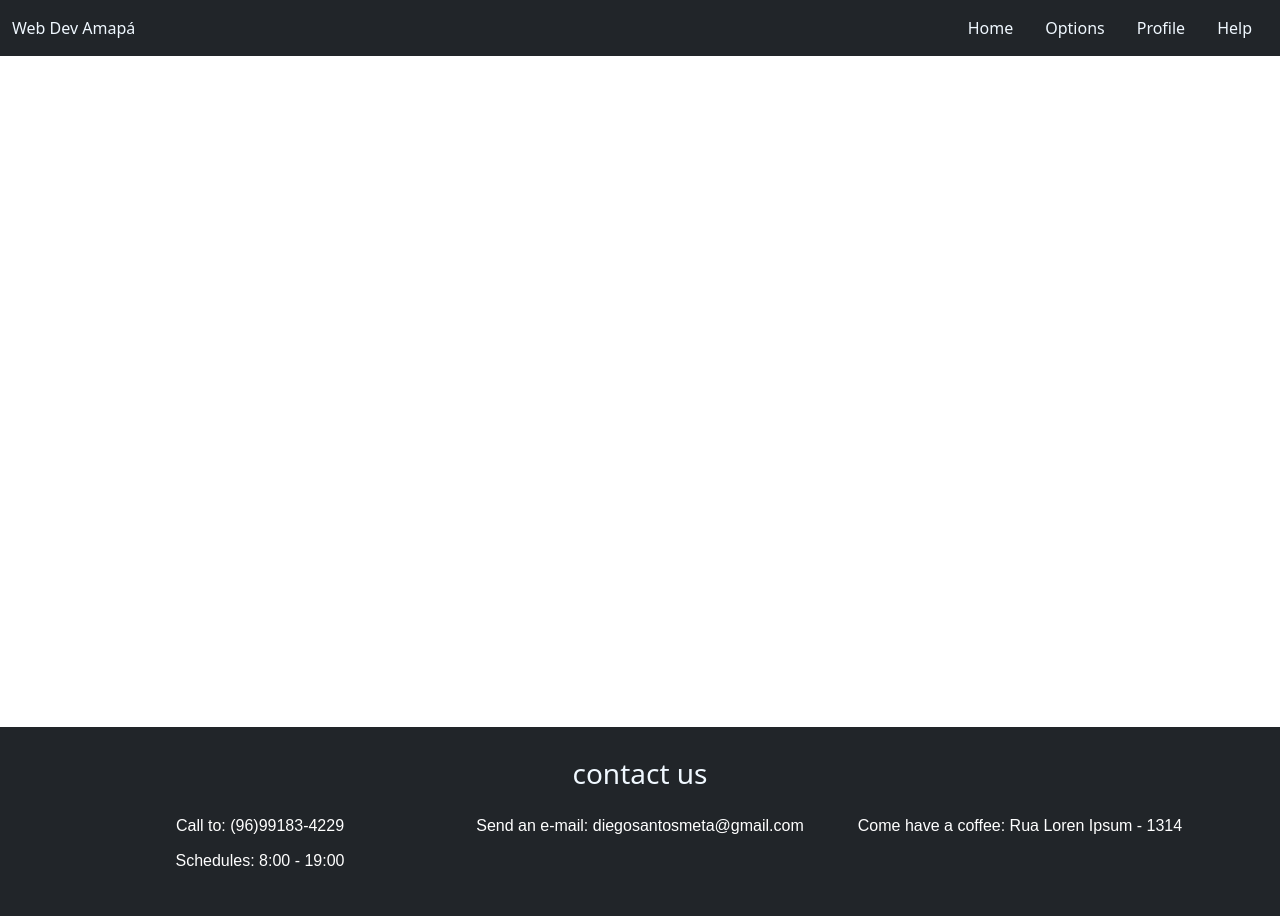
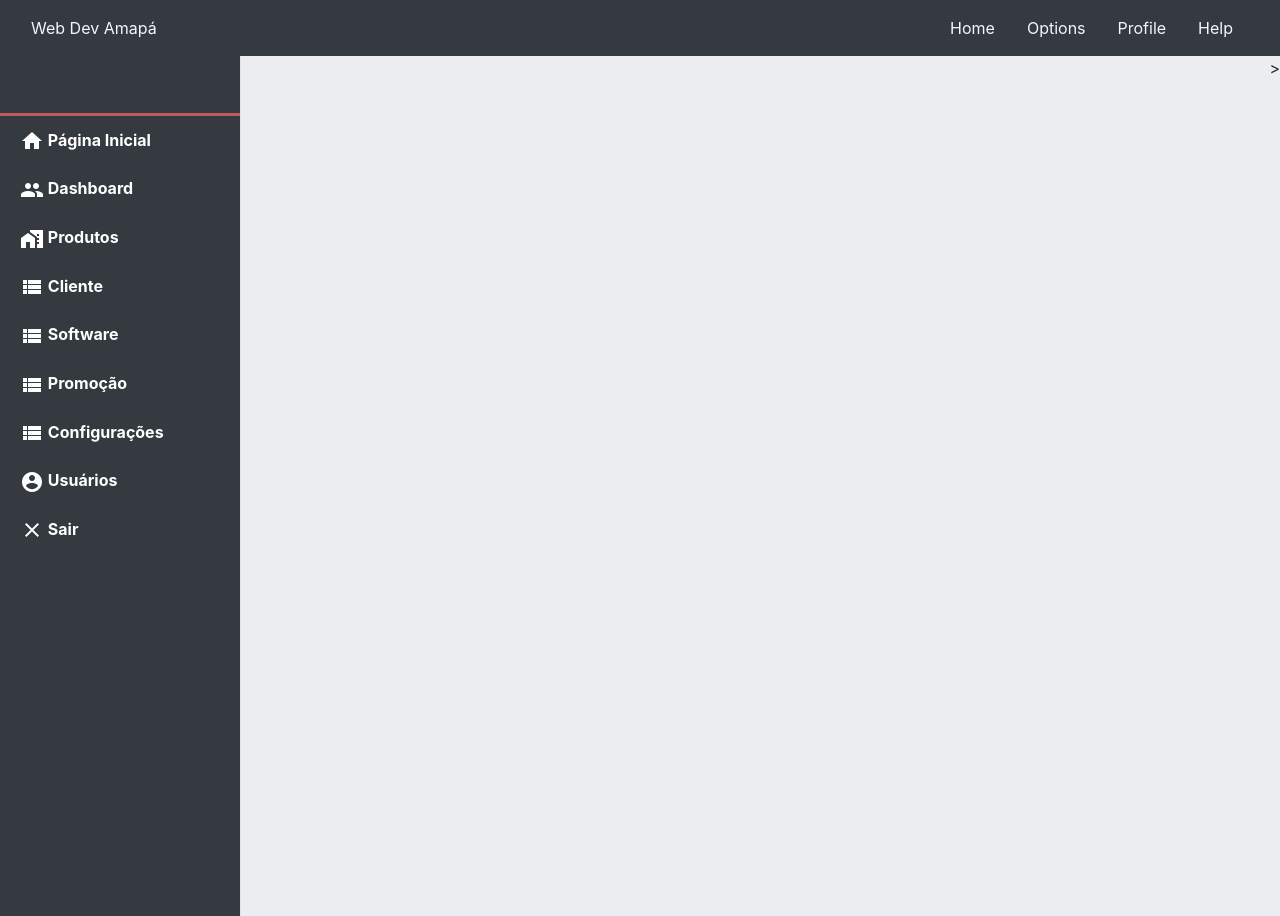
Before and after one commit to diegosntts/crud-produtos, a Django app: page / in a window 1280 px wide. Run offline with Django 3.2, Linux system fonts and the light colour scheme; some libraries are stand-ins or nearby versions.

Commit message:
Ajustes comentarios

```diff
--- a/core/static/css/core.css
+++ b/core/static/css/core.css
@@ -1,5 +1,62 @@
+/* Definindo uma configurações da pagina*/
 html, body {margin: 0;padding: 0;height: 100%;overflow: hidden;}
 
+#app{min-height: 100% !important;position: relative; background: #ecedf1;}
+div.body-content {position: relative; padding-bottom: 200px !important;}
+
+/* Configurações da sidebar, barra lateral */
+.navbar-django {
+    background-color: #2f3136;
+    box-shadow: 0 2px 4px rgba(0, 0, 0, 0.04);
+  }
+  #sidebar-wrapper {
+    min-height: 100vh;
+    margin-left: -15rem;
+    background: #343a40 !important;
+    -webkit-transition: margin .25s ease-out;
+    -moz-transition: margin .25s ease-out;
+    -o-transition: margin .25s ease-out;
+    transition: margin .25s ease-out;
+  }
+
+  #sidebar-wrapper .sidebar-heading {
+    padding: 0.875rem 1.25rem;
+    font-size: 1.2rem;
+    font-weight: bolder;
+    color: white;
+    border-bottom: 3px solid rgb(192, 92, 92);
+  }
+
+  #sidebar-wrapper .list-group {
+    width: 15rem;
+    background: #343a40 !important;
+    color: white;
+  }
+
+  #sidebar-wrapper .list-group .list-group-item {
+    background: #343a40 !important;
+    color: white;
+    border: none !important;
+    font-weight: bolder;
+  }
+
+  #sidebar-wrapper .list-group .list-group-item:hover{
+    background: #fff !important;
+    color: black;
+    border: none !important;
+    font-weight: bolder;
+  }
+
+
+  #page-content-wrapper {
+    min-width: 100vw;
+  }
+
+  #wrapper.toggled #sidebar-wrapper {
+    margin-left: 0;
+  }
+
+/* Configurações do rodapé, verificar sobrposição sobre a sidebar */
 #rodape1 { bottom: 0;position: absolute;text-align: center;width: 100%;height: auto;line-height: 1.15;background: #212529;padding: 30px 0;}
 #rodape1 p { font-family: Arial, sans;  color: white;}
 #rodape1 p a { text-decoration: none; color: white;}
@@ -7,3 +64,28 @@ html, body {margin: 0;padding: 0;height: 100%;overflow: hidden;}
 #rodape2 { bottom: 0;position:relative;text-align: center;width: 100%;height: auto;line-height: 1.15;background: #212529;padding: 30px 0;}
 #rodape2 p { font-family: Arial, sans;  color: white;}
 #rodape2 p a { text-decoration: none; color: white;}
+
+@media (min-width: 768px) {
+    #sidebar-wrapper {
+      margin-left: 0;
+    }
+
+    #page-content-wrapper {
+      min-width: 0;
+      width: 100%;
+    }
+
+    #wrapper.toggled #sidebar-wrapper {
+      margin-left: -15rem;
+    }
+  }
+
+  .card-painel-azul {
+      background: #54585a !important;
+      color: white !important;
+  }
+
+  .card-painel-verde {
+      background: #81C784 !important;
+      color: white !important;
+  }
--- a/core/templates/base_painel.html
+++ b/core/templates/base_painel.html
@@ -9,8 +9,10 @@
   <meta name="viewport" content="width=device-width, initial-scale=1">
 
   <!-- Bootstrap CSS -->
-  <link href="https://cdn.jsdelivr.net/npm/bootstrap@5.0.0-beta3/dist/css/bootstrap.min.css" rel="stylesheet"
-    integrity="sha384-eOJMYsd53ii+scO/bJGFsiCZc+5NDVN2yr8+0RDqr0Ql0h+rP48ckxlpbzKgwra6" crossorigin="anonymous">
+  <link href="https://fonts.googleapis.com/icon?family=Material+Icons" rel="stylesheet">
+  <link rel="stylesheet" href="https://stackpath.bootstrapcdn.com/bootstrap/4.1.3/css/bootstrap.min.css"
+    integrity="sha384-MCw98/SFnGE8fJT3GXwEOngsV7Zt27NXFoaoApmYm81iuXoPkFOJwJ8ERdknLPMO" crossorigin="anonymous">
+
   <link rel="stylesheet" href="{% static 'css/core.css' %}">
 
   <title>
@@ -21,13 +23,16 @@
 
 <body>
   <!-- Navbar -->
+
   <!-- style dividido pelas tags (resolver)!-->
   <nav class="navbar navbar-light bg-dark">
     <div class="container-fluid">
-      <a style="text-decoration:none; color:aliceblue" class="navbar-right" href="{% url 'home_produtos' %}">Web Dev Amapá</a>
+      <a style="text-decoration:none; color:aliceblue" class="navbar-right" href="{% url 'home_produtos' %}">Web Dev
+        Amapá</a>
       <ul class="nav justify-content-end">
         <li class="nav-item">
-          <a style="color:aliceblue" class="nav-link active" aria-current="page" href="{% url 'home_produtos' %}">Home</a>
+          <a style="color:aliceblue" class="nav-link active" aria-current="page"
+            href="{% url 'home_produtos' %}">Home</a>
         </li>
         <li class="nav-item">
           <a style="color:aliceblue" class="nav-link" href="#">Options</a>
@@ -41,13 +46,49 @@
       </ul>
     </div>
   </nav>
+  <div id="app">
+    <div class="d-flex" id="wrapper">
+
+      <!-- Sidebar -->
+      <div class="border-right" id="sidebar-wrapper">
+        <div class="sidebar-heading text-center">
+          <a class="navbar-brand text-white text-center" href="#">
+          </a> <br>
+        </div>
+        <div id="list-aside" class="list-group list-group-flush">
+          <a href="" class="list-group-item list-group-item-action align-items-center">
+            <i class="material-icons align-middle">home</i> Página Inicial</a>
+          <a href="" class="list-group-item list-group-item-action align-items-center">
+            <i class="material-icons align-middle">group</i> Dashboard</a>
+          <a href="{% url 'home_produtos' %}" class="list-group-item list-group-item-action align-items-center">
+            <i class="material-icons align-middle">maps_home_work</i> Produtos</a>
+          </a>
+          <a href="" class="list-group-item list-group-item-action align-items-center">
+            <i class="material-icons align-middle">view_list</i> Cliente</a>
+          </a>
+          <a href="" class="list-group-item list-group-item-action align-items-center">
+            <i class="material-icons align-middle">view_list</i> Software</a>
+          </a>
+          <a href="" class="list-group-item list-group-item-action align-items-center">
+            <i class="material-icons align-middle">view_list</i> Promoção</a>
+          </a>
+          <a href="" class="list-group-item list-group-item-action align-items-center">
+            <i class="material-icons align-middle">view_list</i> Configurações</a>
+          <a href="" class="list-group-item list-group-item-action align-items-center">
+            <i class="material-icons align-middle">account_circle</i> Usuários</a>
+          <a href="" class="list-group-item list-group-item-action align-items-center">
+            <i class="material-icons align-middle">close</i> Sair</a>
+        </div>
+      </div>
+      <div id="page-content-wrapper">
         <br>
         {% block conteudo %}
 
         {% endblock conteudo %}
-
+      </div>
       <!--Rodapé -->
       <!--Rodapé precisa ser fixado e também retirar os style das tags -->
+      <!--Bug no radapé, verificar o css aplicado nele-->>
       <footer class="bg-dark">
         <div id="rodape1" class="contact-area">
           <div class="container">
--- a/core/templates/produtos/cadastrar.html
+++ b/core/templates/produtos/cadastrar.html
@@ -4,7 +4,7 @@
 {% block titulo %}
 Cadastrar produto
 {% endblock titulo %}
-
+<!--Importando conteudo-->
 {% block conteudo %}
 <h2>Cadastrar produto</h2>
 <br>
--- a/core/templates/produtos/home.html
+++ b/core/templates/produtos/home.html
@@ -66,6 +66,7 @@
         </tbody>
     </table>
     <!-- Chamada da paginação-->
+    <!--Chamada da paginação ainda precisa ser detalhada-->
     {% with lista as paginated %}
     {% include "../pagination.html" %}
     {% endwith %}
--- a/core/urls.py
+++ b/core/urls.py
@@ -12,5 +12,6 @@ urlpatterns = [
     path('produtos/editar/<int:pk>', editar_produtos, name="editar_produtos"),
     # Rotas de profile
 
+
     # Rotas de help
 ]
```
Lines whose indentation alone changed are shown as unchanged.
